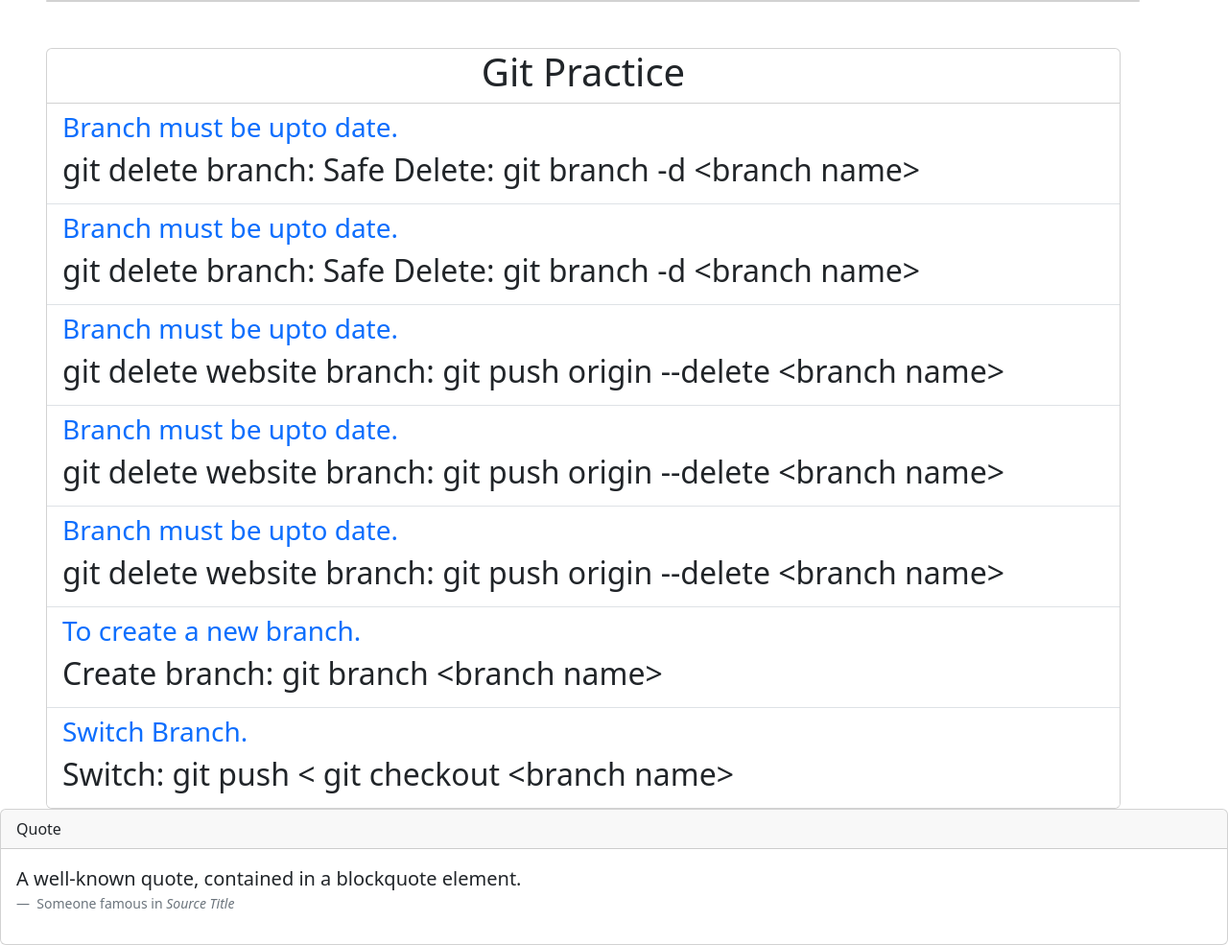
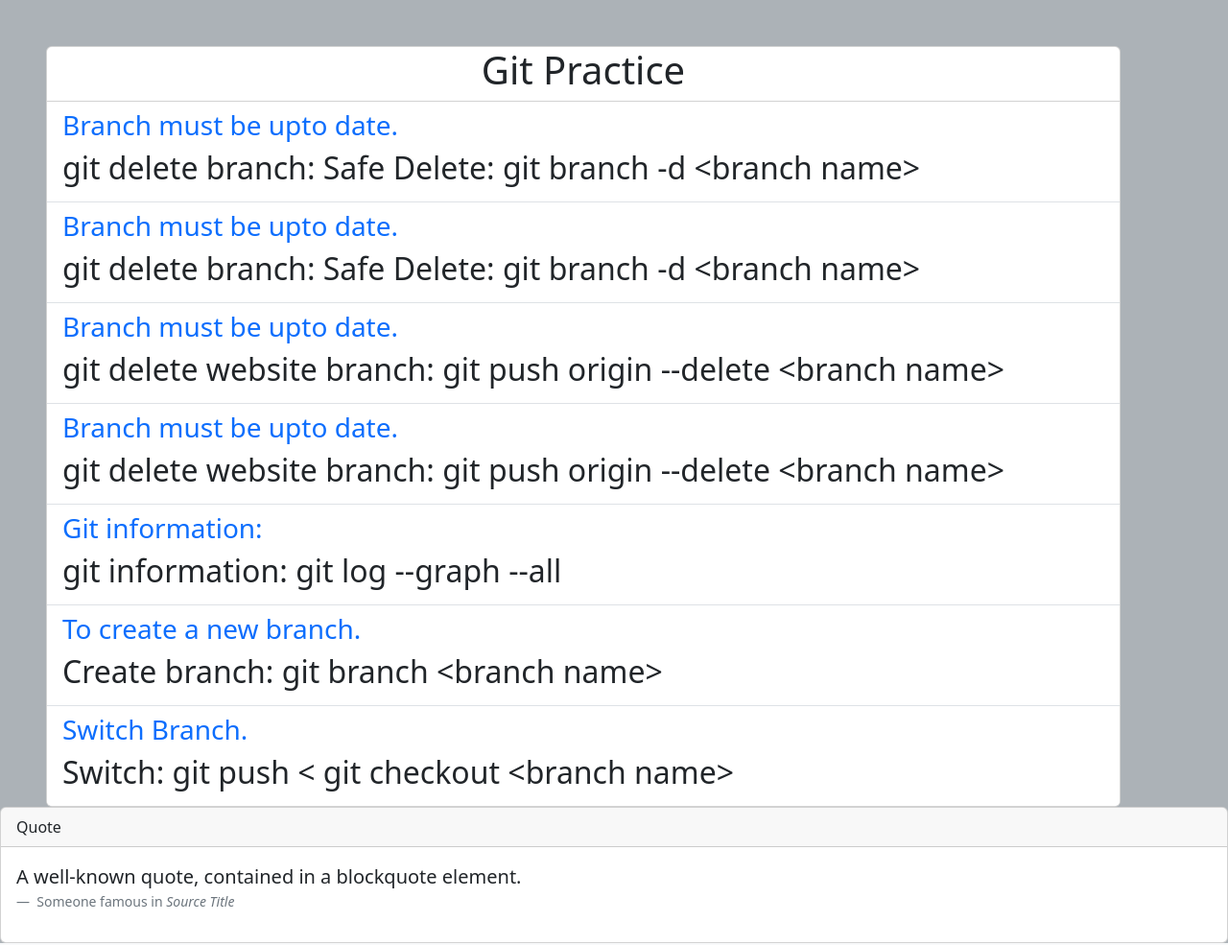
Before and after one commit to cromartie1020/ProGitForProgrammers, a Django app: page / in a window 1280 px wide. Shown: the part 56-1041 px from the top of the page at 96% size. Run offline with Django 5.2, Linux system fonts and the light colour scheme.

Commit message:
update home.html

```diff
--- a/core/templates/core/home.html
+++ b/core/templates/core/home.html
@@ -8,6 +8,9 @@
 <style>
   h3{
     color: #0d6efd;
+  }
+  body {
+    background-color: #acb2b7;
   }
 
 </style>
@@ -43,8 +46,8 @@
      </li>
 
      <li class="list-group-item">
-         <h3>Branch must be upto date.</h3>
-         <h2>git delete website branch: git push origin --delete &ltbranch name&gt</h2>
+         <h3>Git information:</h3>
+         <h2>git information: git log --graph --all</h2>
      </li>
 
      <li class="list-group-item">
--- a/templates/base.html
+++ b/templates/base.html
@@ -14,7 +14,7 @@
     </head>
     <body>
         {% include 'navbar.html' %}
-        <div class="container card mb-5 ms-5">
+        <div class="container  mb-5 ms-5">
         {% block body %}
             {% if messages %}
                 <div>
```
